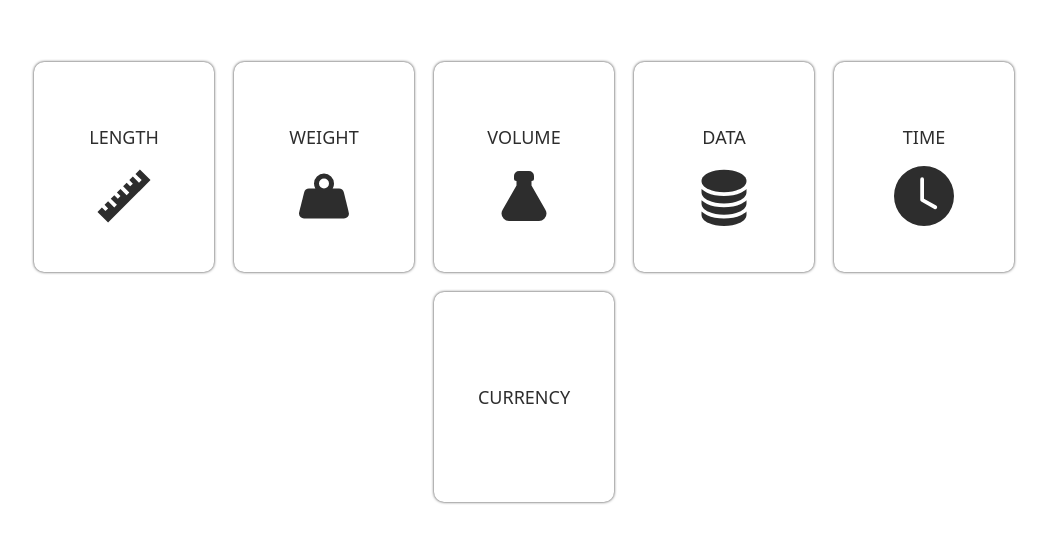
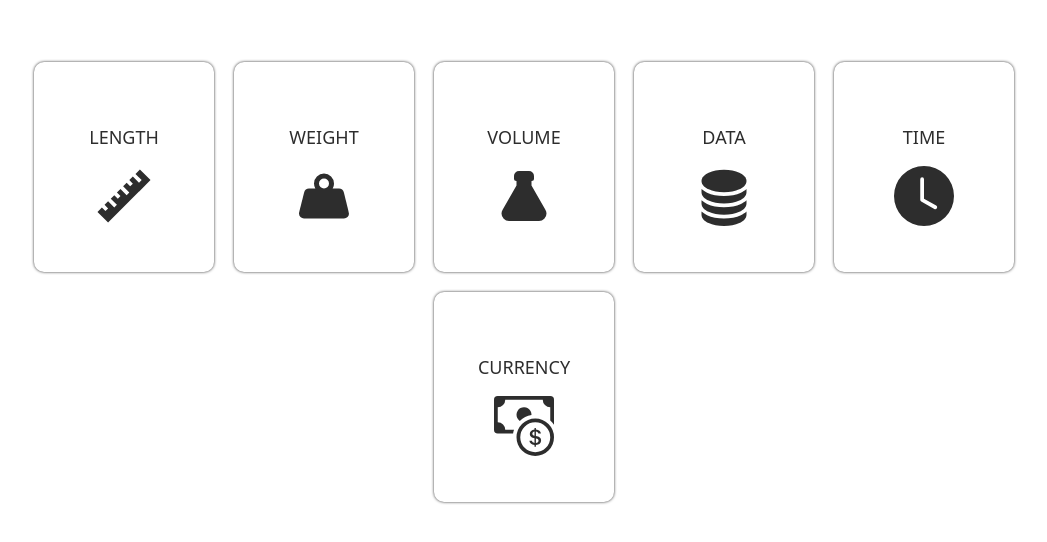
Before and after one commit to tamaskovacs0408/unit-converter, a React (Vite) app: page / in a window 1280 px wide. Shown: the part 118-660 px from the top of the page, without its empty margins (116-1163 px from the left). Built offline with nearby package versions, Linux system fonts and the light colour scheme.

Commit message:
Add icon

```diff
--- a/src/UI/Button.tsx
+++ b/src/UI/Button.tsx
@@ -6,6 +6,7 @@ import WeightIcon from "@/UI/WeightIcon";
 import VolumeIcon from "@/UI/VolumeIcon";
 import DataIcon from "@/UI/DataIcon";
 import TimeIcon from "@/UI/TimeIcon"
+import CurrencyIcon from "@/UI/CurrencyIcon";
 
 import classes from "@/UI/Button.module.scss";
 
@@ -27,6 +28,7 @@ export default function Button(props: ButtonProps) {
           {title === "Volume" && <VolumeIcon />}
           {title === "Data" && <DataIcon />}
           {title === "Time" && <TimeIcon />}
+          {title === "Currency" && <CurrencyIcon />}
 
         </label>
       </Link>
```
